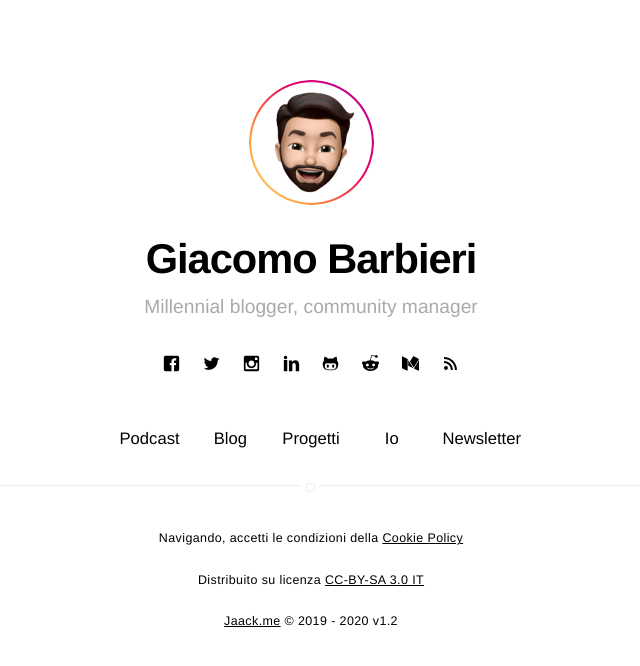
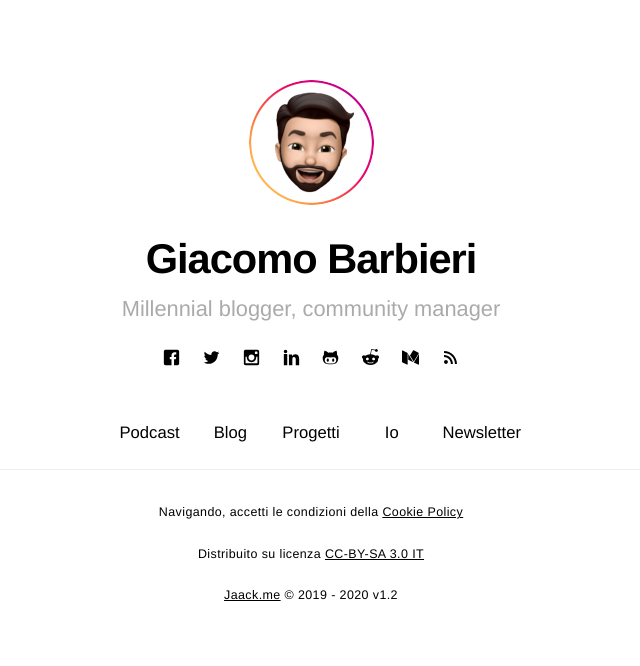
Before and after one commit to iJaack/Jaack, a Jekyll site: the page built from index.html, in a window 1280 px wide. Shown: the top 666 px of the page, without its empty margins (329-969 px from the left). Built offline with Jekyll 4.4.1, drawn with Linux system fonts in a browser that asks for light colours; comment, search, counter and statistics services are not loaded.

Commit message:
Migliorata visualizzazione Homepage (thanks to Alexa :))

```diff
--- a/_includes/social-links.html
+++ b/_includes/social-links.html
@@ -71,7 +71,7 @@
         </a>
     {% endif %}
 
-    <a class="link" href="{{base}}/feed.xml" target="_blank">
+    <a class="link" data-title="feed.xml" href="{{base}}/feed.xml" target="_blank">
       <svg class="icon icon-rss"><use xlink:href="#icon-rss"></use></svg>
     </a>
 
--- a/_sass/components/footer.sass
+++ b/_sass/components/footer.sass
@@ -1,26 +1,12 @@
 .footer-main
     border-top: 1px solid $epsilon
-    padding: 30px 0
-    margin: 30px 0 0
+    padding: 20px 0
+    margin: 20px 0 0
     font-size: 1.2rem
     color: $gama
     font-weight: 300
     text-align: center
     position: relative
-
-    &:before
-        display: block
-        content: " "
-        width: 7px
-        height: 7px
-        border: $epsilon 1px solid
-        position: absolute
-        top: -3px
-        left: 50%
-        margin-left: -5px
-        background: #FFF
-        box-shadow: #FFF 0 0 0 5px
-        border-radius: 3px
 
     > .link
         display: inline
--- a/_sass/components/header.sass
+++ b/_sass/components/header.sass
@@ -22,12 +22,12 @@
         margin: 0 0 13px
 
     > .description
-        font-size: 1.85rem
+        font-size: 2.1rem
         font-weight: 300
         font-style: normal
         color: $gama
         width: 70%
-        margin: 0 auto 30px
+        margin: 0 auto 20px
 
         // if you put some links in your bio. ;)
         a
```
